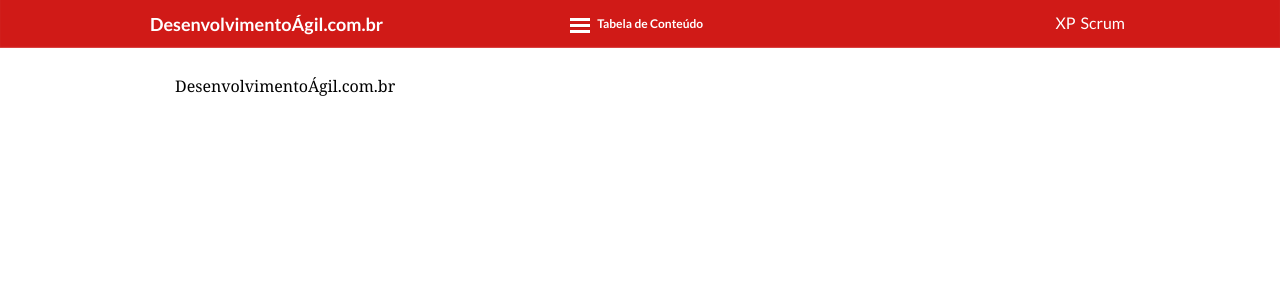
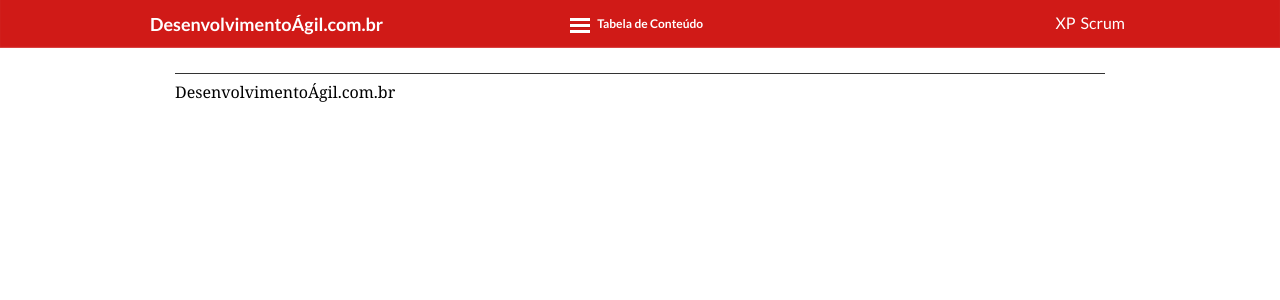
Before and after one commit to desenvolvimentoagilcombr/desenvolvimentoagilcombr.github.com, a Jekyll site: the page built from index.html, in a window 1280 px wide. Shown: the top 300 px of the page. Built offline with Jekyll 4.4.1, drawn with Linux system fonts in a browser that asks for light colours; nearby versions of some CDN libraries; Markdown is read by kramdown in place of the engine named in the settings.

Commit message:
Changed the style of the headings

```diff
--- a/stylesheets/style.css
+++ b/stylesheets/style.css
@@ -197,7 +197,8 @@ blockquote li {
 }
 
 #content h2 {
-  text-align: center;
+  padding-bottom: 5px;
+  border-bottom: 1px #333 solid;
   font-size: 40px;
   color: #333;
   margin: 0 0 10px 0;
```
